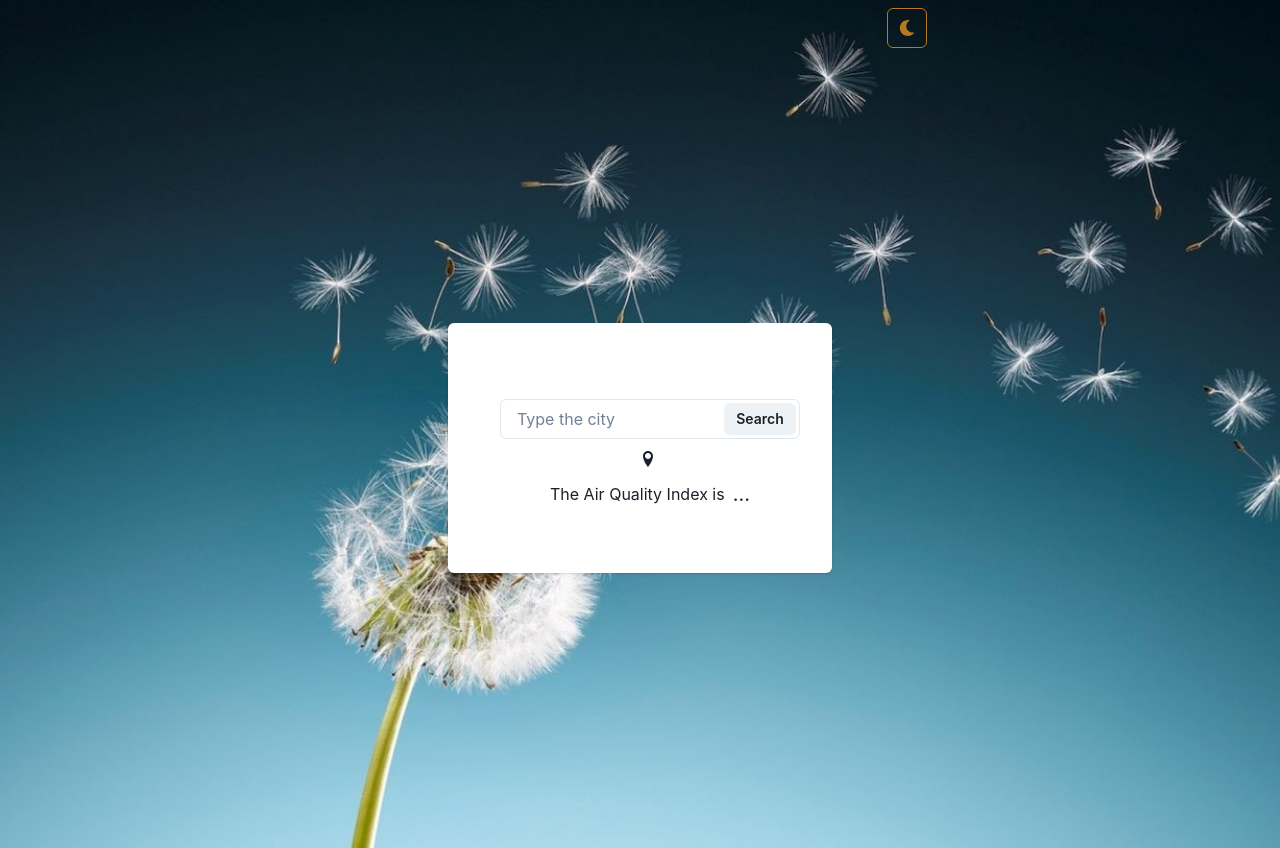
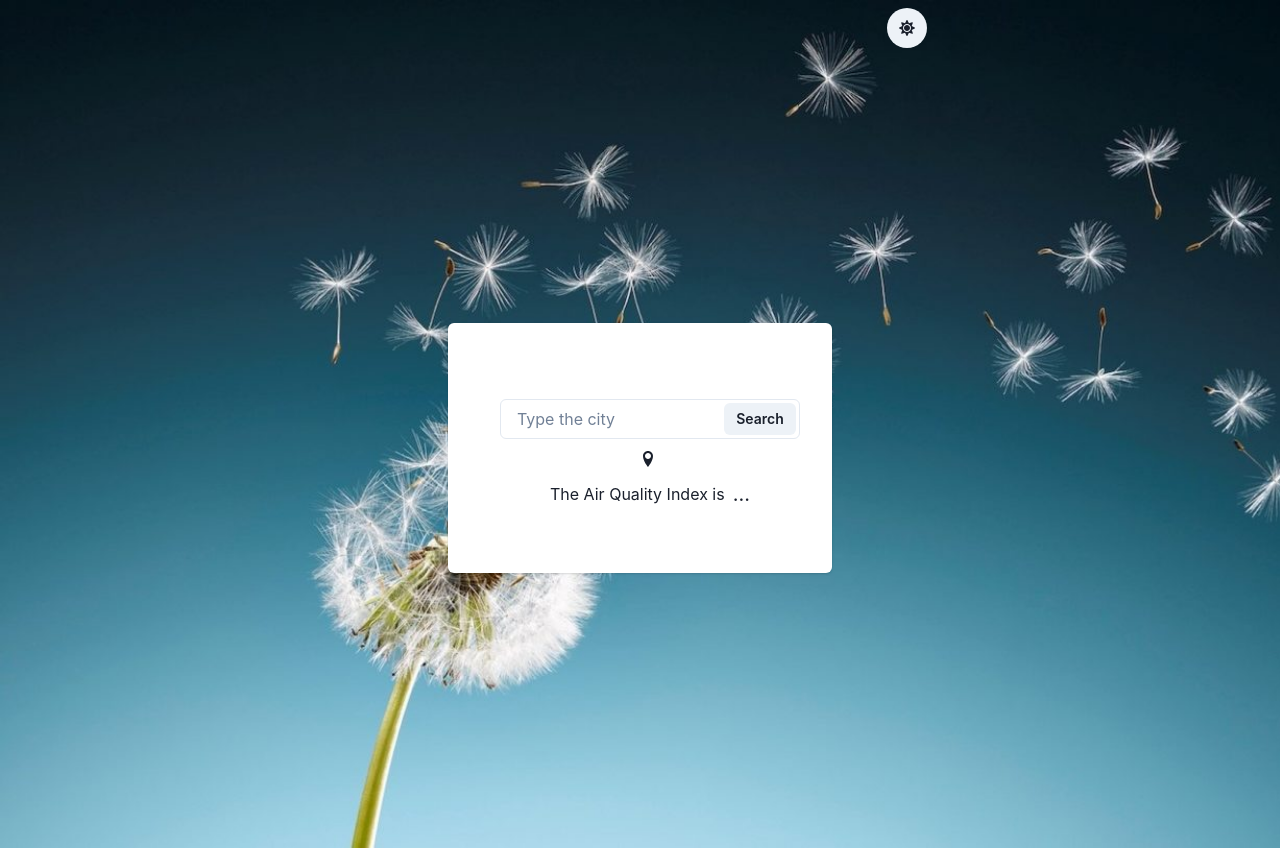
Before and after one commit to irina-baeva/intro-to-react-workshop, a React (Create React App) app in the folder final/: page / in a window 1280 px wide. Built offline with nearby package versions, Linux system fonts and the light colour scheme.

Commit message:
Fix colors

```diff
--- a/final/src/App.js
+++ b/final/src/App.js
@@ -16,8 +16,8 @@ import {
   useColorMode,
   IconButton,
 } from '@chakra-ui/react';
-import { ImLocation, ImSun } from 'react-icons/im';
-import { FaMoon } from 'react-icons/fa';
+import { ImLocation } from 'react-icons/im';
+import { FaMoon, FaSun } from 'react-icons/fa';
 
 import { getDecoderUrl, getAirQualityUrl, getQualitativeInfo } from './utils';
 import './App.css';
@@ -84,10 +84,9 @@ const App = () => {
       <Flex justifyContent={'right'} mt={2}>
         <IconButton
           onClick={toggleColorMode}
-          variant="outline"
-          colorScheme={colorMode === 'light' ? 'yellow' : 'pink'}
-          aria-label="Send email"
-          icon={colorMode === 'light' ? <FaMoon /> : <ImSun />}
+          rounded="full"
+          aria-label="toggle theme"
+          icon={colorMode === 'light' ? <FaSun /> : <FaMoon />}
         />
       </Flex>
       <Center h={'100vh'}>
```
